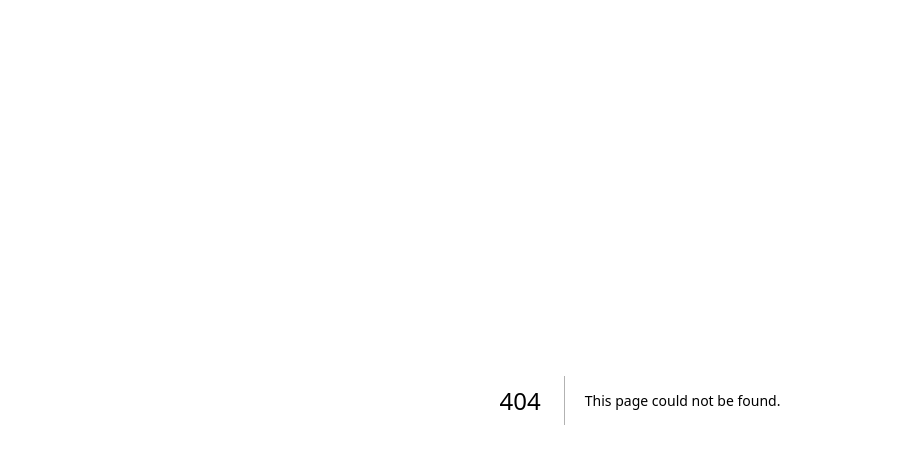
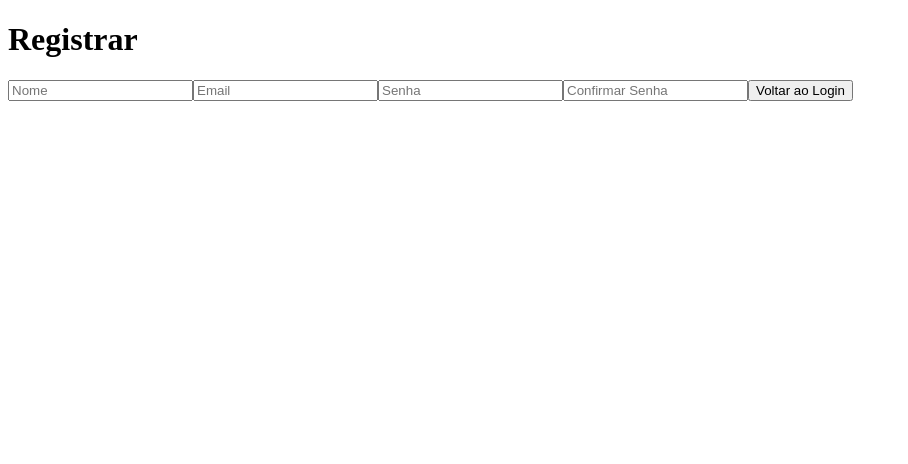
Before and after one commit to vitormendes09/green_finance, a Next.js app: page /Register in a window 1280 px wide. Before the commit this address had no page. Shown: the top 464 px of the page, without its empty margins (0-908 px from the left). Built offline with nearby package versions, Linux system fonts and the light colour scheme.

Commit message:
registerform

```diff
--- /dev/null
+++ b/src/pages/Register.tsx
@@ -0,0 +1,10 @@
+import RegisterPage from "@/presentation/RegisterForm";
+
+const Register = () => {
+  return (
+    <div>
+      <RegisterPage />
+    </div>
+  );
+};
+export default Register;
--- a/src/presentation/LoginForm.tsx
+++ b/src/presentation/LoginForm.tsx
@@ -58,6 +58,10 @@ export default function LoginPage() {
     }
   };
 
+  const hanleClick = () => {
+    router.push('/Register');
+  };
+
   return (
     <Container>
       <FormWrapper>
@@ -108,7 +112,7 @@ export default function LoginPage() {
             <Button type="submit" variant="contained" color="success" fullWidth sx={{ mr: 1 }}>
               Login
             </Button>
-            <Button variant="outlined" color="primary" fullWidth sx={{ ml: 1 }}>
+            <Button variant="outlined" color="primary" fullWidth sx={{ ml: 1 }} onClick={hanleClick}>
               Registrar-se
             </Button>
           </Box>
--- a/src/presentation/RegisterForm.tsx
+++ b/src/presentation/RegisterForm.tsx
@@ -1,3 +1,5 @@
+'use client';
+
 import { useState } from "react";
 import { useRouter } from "next/navigation";
 import authControllerRegister from "@/controllers/User/Userregister";
@@ -68,9 +70,9 @@ export default function RegisterPage() {
                     onChange={(e) => setConfirmPassword(e.target.value)}
                     required
                 />
-                <button type="submit">Registrar</button>
-
-                <button onClick={() => router.push("/")}>Voltar ao Login</button>
+                <button type="button" onClick={() => router.push("Index")}>
+                    Voltar ao Login
+                </button>
 
             </form>
             {error && <p>{error}</p>}
```
Also changed, not shown: src/pages/Index.tsx (renamed from src/pages/index.tsx).
